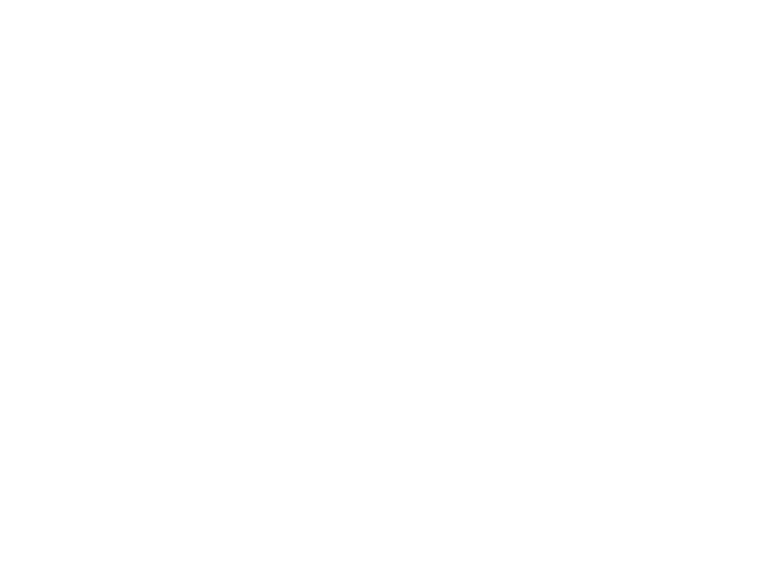
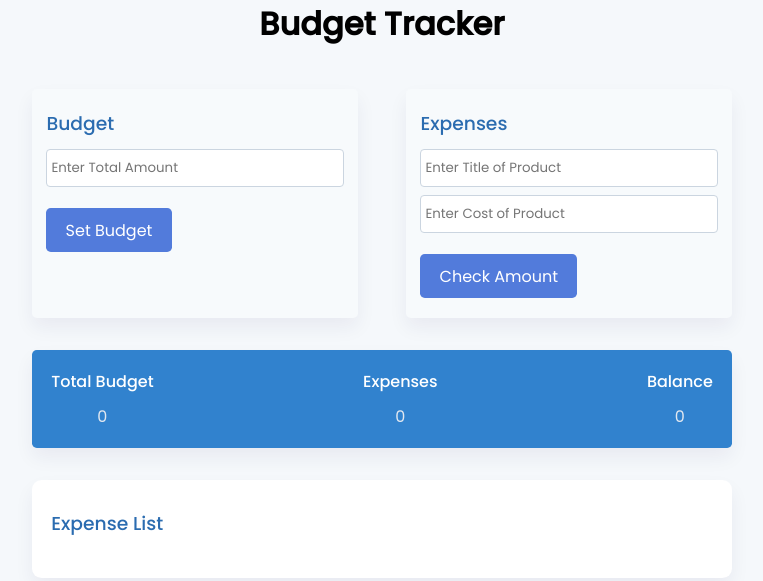
Before and after one commit to Deepaks31/Budget_Tracker, a plain HTML site: page index.html in a window 1280 px wide. Shown: the whole page, without its empty margins (258-1021 px from the left). Drawn offline with Linux system fonts and the light colour scheme.

Commit message:
first commit

```diff
--- a/index.html
+++ b/index.html
@@ -1,15 +1,75 @@
 <!DOCTYPE html>
 <html lang="en">
-<head>
-    <meta charset="UTF-8">
-    <meta name="viewport" content="width=device-width, initial-scale=1.0">
-    <link rel="stylesheet" href="style.css">
-    <title>Document</title>
-</head>
-<body>
+  <head>
+    <meta name="viewport" content="width=device-width, initial-scale=1.0" />
+    <title>Budget App</title>
+    <link
+      rel="stylesheet"
+      href="https://cdnjs.cloudflare.com/ajax/libs/font-awesome/6.1.1/css/all.min.css"
+    />
+    <link
+      href="https://fonts.googleapis.com/css2?family=Poppins:wght@400;500&display=swap"
+      rel="stylesheet"
+    />
+    <link rel="stylesheet" href="style.css" />
+  </head>
+  <body>
+    <h1 style="text-align: center;">Budget Tracker</h1><br>
+    <div class="wrapper">
+      <div class="container">
+        <div class="sub-container">
+          <div class="total-amount-container">
+            <h3>Budget</h3>
+            <p class="hide error" id="budget-error">
+              Value cannot be empty or negative
+            </p>
+            <input
+              type="number"
+              id="total-amount"
+              placeholder="Enter Total Amount"
+            />
+            <button class="submit" id="total-amount-button">Set Budget</button>
+          </div>
 
-
-
+          <div class="user-amount-container">
+            <h3>Expenses</h3>
+            <p class="hide error" id="product-title-error">
+              Values cannot be empty
+            </p>
+            <input
+              type="text"
+              class="product-title"
+              id="product-title"
+              placeholder="Enter Title of Product"
+            />
+            <input
+              type="number"
+              id="user-amount"
+              placeholder="Enter Cost of Product"
+            />
+            <button class="submit" id="check-amount">Check Amount</button>
+          </div>
+        </div>
+        <div class="output-container flex-space">
+          <div>
+            <p>Total Budget</p>
+            <span id="amount">0</span>
+          </div>
+          <div>
+            <p>Expenses</p>
+            <span id="expenditure-value">0</span>
+          </div>
+          <div>
+            <p>Balance</p>
+            <span id="balance-amount">0</span>
+          </div>
+        </div>
+      </div>
+      <div class="list">
+        <h3>Expense List</h3>
+        <div class="list-container" id="list"></div>
+      </div>
+    </div>
     <script src="app.js"></script>
-</body>
+  </body>
 </html>
--- a/style.css
+++ b/style.css
@@ -0,0 +1,148 @@
+* {
+    padding: 0;
+    margin: 0;
+    box-sizing: border-box;
+    font-family: "Poppins", sans-serif;
+  }
+  body {
+    background-color: hsla(210, 50%, 95%, 0.5);
+  }
+  .wrapper {
+    width: 90%;
+    font-size: 16px;
+    max-width: 43.75em;
+    margin: 1em auto;
+  }
+  .container {
+    width: 100%;
+  }
+  .sub-container {
+    width: 100%;
+    display: grid;
+    grid-template-columns: 1fr 1fr;
+    gap: 3em;
+  }
+  .flex {
+    display: flex;
+    align-items: center;
+  }
+  .flex-space {
+    display: flex;
+    justify-content: space-between;
+    align-items: center;
+  }
+  .wrapper h3 {
+    color: #2b6cb0;
+    font-weight: 500;
+    margin-bottom: 0.6em;
+  }
+  .container input {
+    display: block;
+    width: 100%;
+    padding: 0.6em 0.3em;
+    border: 1px solid #cbd5e0;
+    border-radius: 0.3em;
+    color: #2d3748;
+    outline: none;
+    font-weight: 400;
+    margin-bottom: 0.6em;
+  }
+  .container input:focus {
+    border-color: #3182ce;
+  }
+  .total-amount-container,
+  .user-amount-container {
+    background-color: #f7fafc;
+    padding: 1.25em 0.9em;
+    border-radius: 0.3em;
+    box-shadow: 0 0.6em 1.2em rgba(28, 0, 80, 0.06);
+  }
+  .output-container {
+    background-color: #3182ce;
+    color: #ffffff;
+    border-radius: 0.3em;
+    box-shadow: 0 0.6em 1.2em rgba(28, 0, 80, 0.06);
+    margin: 2em 0;
+    padding: 1.2em;
+  }
+  .output-container p {
+    font-weight: 500;
+    margin-bottom: 0.6em;
+  }
+  .output-container span {
+    display: block;
+    text-align: center;
+    font-weight: 400;
+    color: #e2e8f0;
+  }
+  .submit {
+    font-size: 1em;
+    margin-top: 0.8em;
+    background-color: hsla(222, 66%, 55%, 0.9);
+    border: none;
+    outline: none;
+    color: #ffffff;
+    padding: 0.6em 1.2em;
+    border-radius: 0.3em;
+    cursor: pointer;
+  }
+  .submit:hover {
+    background-color: #2b6cb0;
+}
+  .list {
+    background-color: #ffffff;
+    padding: 1.8em 1.2em;
+    box-shadow: 0 0.6em 1.2em rgba(28, 0, 80, 0.06);
+    border-radius: 0.6em;
+  }
+  .sublist-content {
+    width: 100%;
+    border-left: 0.3em solid #3182ce;
+    margin-bottom: 0.6em;
+    padding: 0.5em 1em;
+    display: grid;
+    grid-template-columns: 3fr 2fr 1fr 1fr;
+  }
+  .product {
+    font-weight: 500;
+    color: #2d3748;
+  }
+  .amount {
+    color: #4a5568;
+    margin-left: 20%;
+  }
+  .icons-container {
+    width: 5em;
+    margin: 1.2em;
+    align-items: center;
+  }
+  .product-title {
+    margin-bottom: 1em;
+  }
+  .hide {
+    display: none;
+  }
+  .error {
+    color: #e53e3e;
+  }
+  .edit {
+    margin-left: auto;
+  }
+  .edit,
+  .delete {
+    background: transparent;
+    cursor: pointer;
+    margin-right: 1.5em;
+    border: none;
+    color: #3182ce;
+
+  @media screen and (max-width: 600px) {
+    .wrapper {
+      font-size: 14px;
+    }
+    .sub-container {
+      grid-template-columns: 1fr;
+      gap: 1em;
+    }
+  }
+}
```
